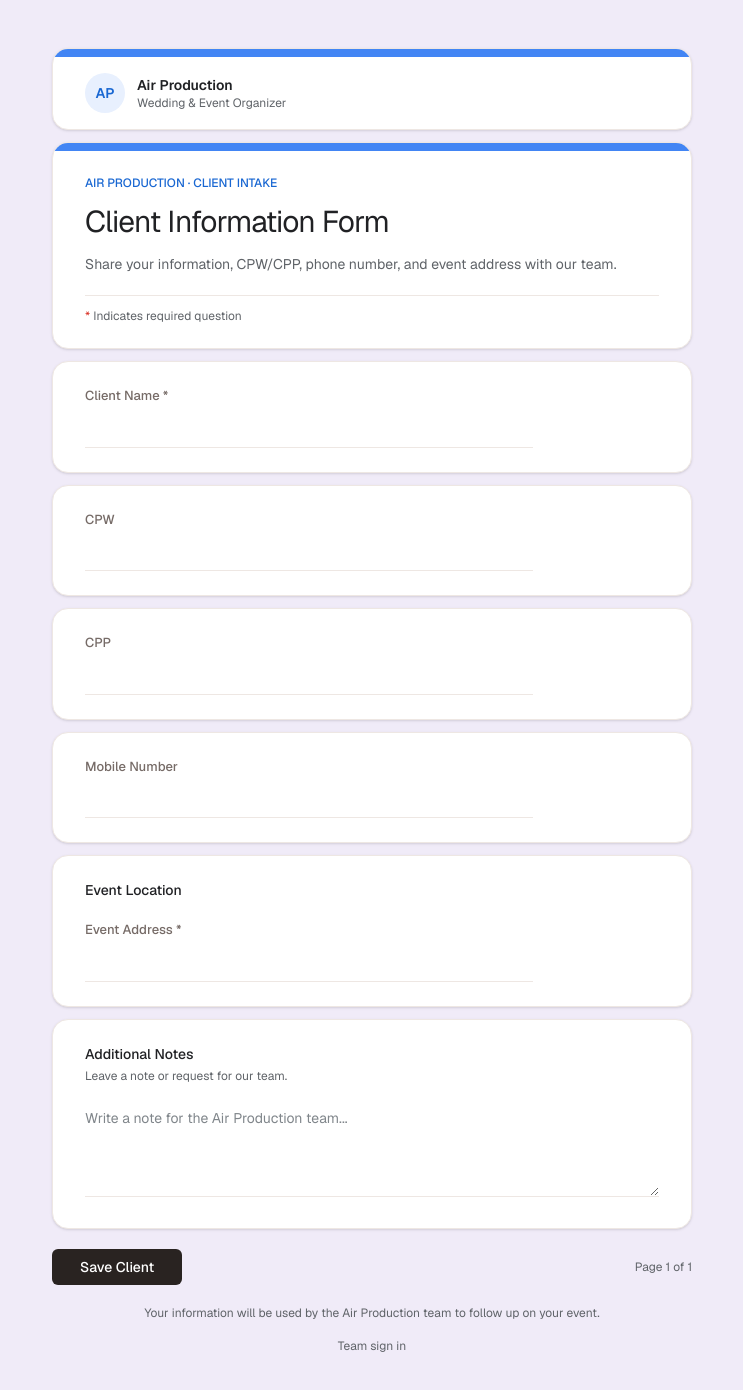
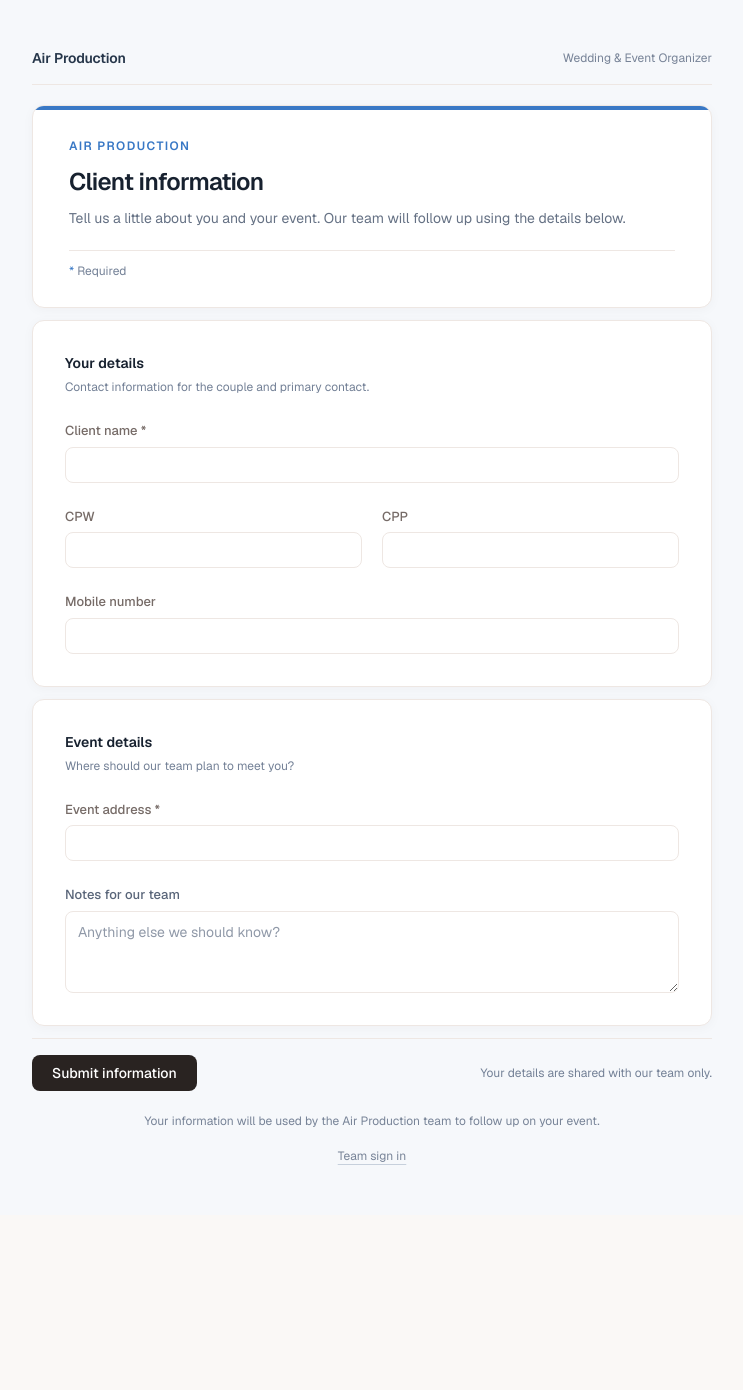
Before and after one commit to Reksa776/Project-Manager-AirProduction, a Next.js app: page /client-form in a window 1280 px wide. Shown: the top 1390 px of the page, without its empty margins (268-1011 px from the left). After the commit the page ends 1215 px from the top, so only its background shows below. Built offline with nearby package versions, Linux system fonts and the light colour scheme.

Commit message:
change theme from client

```diff
--- a/src/app/client-form/page.tsx
+++ b/src/app/client-form/page.tsx
@@ -1,7 +1,6 @@
 import Link from "next/link";
 
 import { ClientIntakeForm } from "@/components/clients/client-intake-form";
-import { Card } from "@/components/ui";
 import { submitPublicClientForm } from "@/app/actions/public-client-actions";
 
 export const metadata = {
@@ -13,24 +12,18 @@ export const dynamic = "force-dynamic";
 
 export default async function PublicClientFormPage() {
   return (
-    <main className="min-h-screen bg-[#f0ebf8] px-4 py-8 text-[#202124] sm:px-6 sm:py-12">
-      <div className="mx-auto max-w-[640px] space-y-3">
-        <Card className="overflow-hidden border border-[#dadce0] shadow-sm">
-          <div className="h-2 bg-[#4285f4]" />
-          <div className="flex items-center gap-3 px-6 py-4 sm:px-8">
-          <span className="flex h-10 w-10 items-center justify-center rounded-full bg-[#e8f0fe] text-sm font-semibold text-[#1967d2]">AP</span>
-          <div>
-            <p className="text-sm font-semibold text-[#202124]">Air Production</p>
-            <p className="text-xs text-[#5f6368]">Wedding &amp; Event Organizer</p>
+    <main className="min-h-screen bg-[#f6f8fb] px-4 py-8 text-[#17212f] sm:px-6 sm:py-12">
+      <div className="mx-auto max-w-[680px]">
+        <div className="mb-5 flex items-center justify-between border-b border-[#e5e9ef] pb-4">
+          <p className="text-sm font-semibold tracking-[-0.01em] text-[#26364a]">Air Production</p>
+          <p className="text-xs text-[#778397]">Wedding &amp; Event Organizer</p>
           </div>
-          </div>
-        </Card>
         <ClientIntakeForm createAction={submitPublicClientForm} />
-        <p className="px-3 text-center text-xs text-[#5f6368]">
+        <p className="mt-5 px-3 text-center text-xs leading-5 text-[#778397]">
           Your information will be used by the Air Production team to follow up on your event.
         </p>
-        <div className="text-center">
-          <Link href="/login" className="text-xs text-[#5f6368] hover:text-[#1967d2]">Team sign in</Link>
+        <div className="mt-3 text-center">
+          <Link href="/login" className="text-xs text-[#778397] underline decoration-[#c7d0dc] underline-offset-4 hover:text-[#3978c5]">Team sign in</Link>
         </div>
       </div>
     </main>
--- a/src/components/clients/client-intake-form.tsx
+++ b/src/components/clients/client-intake-form.tsx
@@ -30,79 +30,78 @@ export function ClientIntakeForm({
       return;
     }
     form.reset();
-    setMessage({ type: "success", text: "Client information saved." });
+    setMessage({ type: "success", text: "Thanks — your information has been sent. Our team will be in touch." });
     router.refresh();
   }
 
   return (
-    <div className="space-y-3">
-      <Card className="overflow-hidden border border-[#dadce0] shadow-sm">
-      <div className="h-2 bg-[#4285f4]" />
-      <div className="px-6 py-6 sm:px-8">
-        <p className="text-xs font-medium text-[#1967d2]">AIR PRODUCTION · CLIENT INTAKE</p>
-        <h1 className="mt-3 text-[30px] font-normal leading-tight tracking-tight text-[#202124]">Client Information Form</h1>
-        <p className="mt-3 text-sm leading-relaxed text-[#5f6368]">Share your information, CPW/CPP, phone number, and event address with our team.</p>
-        <p className="mt-5 border-t border-[#dadce0] pt-3 text-xs text-[#5f6368]"><span className="text-[#d93025]">*</span> Indicates required question</p>
-      </div>
+    <div>
+      <Card className="overflow-hidden rounded-xl border border-[#e1e5eb] shadow-[0_2px_8px_rgba(20,35,55,0.04)]">
+        <div className="h-1 bg-[#3978c5]" />
+        <div className="px-6 py-7 sm:px-9">
+          <p className="text-xs font-semibold uppercase tracking-[0.12em] text-[#3978c5]">Air Production</p>
+          <h1 className="mt-3 text-2xl font-semibold tracking-[-0.025em] text-[#17212f]">Client information</h1>
+          <p className="mt-2 max-w-xl text-sm leading-6 text-[#657184]">Tell us a little about you and your event. Our team will follow up using the details below.</p>
+          <p className="mt-5 border-t border-[#edf0f4] pt-3 text-xs text-[#738096]"><span className="text-[#3978c5]">*</span> Required</p>
+        </div>
       </Card>
-      <form onSubmit={handleSubmit} className="space-y-3">
+      <form onSubmit={handleSubmit} className="mt-3 space-y-3">
         <div className="absolute -left-[10000px] h-px w-px overflow-hidden" aria-hidden="true">
           <label htmlFor="client-website">Leave this field empty</label>
           <input id="client-website" name="website" tabIndex={-1} autoComplete="off" />
         </div>
-        <section className="space-y-3">
-          <Card className="border border-[#dadce0] p-6 shadow-sm sm:px-8">
-            <Input label="Client Name *" name="name" autoComplete="name" required maxLength={120} className="max-w-md rounded-none border-0 border-b border-[#dadce0] bg-transparent px-0 focus:border-b-2 focus:border-[#4285f4] focus:ring-0" />
-          </Card>
-          <Card className="border border-[#dadce0] p-6 shadow-sm sm:px-8">
-            <Input label="CPW" name="cpw" maxLength={120} className="max-w-md rounded-none border-0 border-b border-[#dadce0] bg-transparent px-0 focus:border-b-2 focus:border-[#4285f4] focus:ring-0" />
-          </Card>
-          <Card className="border border-[#dadce0] p-6 shadow-sm sm:px-8">
-            <Input label="CPP" name="cpp" maxLength={120} className="max-w-md rounded-none border-0 border-b border-[#dadce0] bg-transparent px-0 focus:border-b-2 focus:border-[#4285f4] focus:ring-0" />
-          </Card>
-          <Card className="border border-[#dadce0] p-6 shadow-sm sm:px-8">
-            <Input label="Mobile Number" name="phone" type="tel" autoComplete="tel" maxLength={120} className="max-w-md rounded-none border-0 border-b border-[#dadce0] bg-transparent px-0 focus:border-b-2 focus:border-[#4285f4] focus:ring-0" />
-          </Card>
-        </section>
+        <Card className="space-y-6 rounded-xl border border-[#e1e5eb] p-6 shadow-[0_2px_8px_rgba(20,35,55,0.04)] sm:p-8">
+          <div>
+            <h2 className="text-sm font-semibold text-[#17212f]">Your details</h2>
+            <p className="mt-1 text-xs leading-5 text-[#738096]">Contact information for the couple and primary contact.</p>
+          </div>
+          <Input label="Client name *" name="name" autoComplete="name" required maxLength={120} className="border-[#d9dfe8] focus:border-[#3978c5] focus:ring-[#3978c5]/10" />
+          <div className="grid gap-5 sm:grid-cols-2">
+            <Input label="CPW" name="cpw" maxLength={120} className="border-[#d9dfe8] focus:border-[#3978c5] focus:ring-[#3978c5]/10" />
+            <Input label="CPP" name="cpp" maxLength={120} className="border-[#d9dfe8] focus:border-[#3978c5] focus:ring-[#3978c5]/10" />
+          </div>
+          <Input label="Mobile number" name="phone" type="tel" autoComplete="tel" maxLength={120} className="border-[#d9dfe8] focus:border-[#3978c5] focus:ring-[#3978c5]/10" />
+        </Card>
 
-        <section className="space-y-3">
-          <Card className="border border-[#dadce0] p-6 shadow-sm sm:px-8">
-            <p className="mb-5 text-sm font-medium text-[#202124]">Event Location</p>
-            <Input label="Event Address *" name="address" autoComplete="street-address" required maxLength={500} className="max-w-md rounded-none border-0 border-b border-[#dadce0] bg-transparent px-0 focus:border-b-2 focus:border-[#4285f4] focus:ring-0" />
-          </Card>
-        </section>
-
-        <section>
-          <Card className="space-y-4 border border-[#dadce0] p-6 shadow-sm sm:px-8">
+        <Card className="space-y-6 rounded-xl border border-[#e1e5eb] p-6 shadow-[0_2px_8px_rgba(20,35,55,0.04)] sm:p-8">
           <div>
-            <h3 className="text-sm font-medium text-[#202124]">Additional Notes</h3>
-            <p className="mt-1 text-xs text-[#5f6368]">Leave a note or request for our team.</p>
+            <h2 className="text-sm font-semibold text-[#17212f]">Event details</h2>
+            <p className="mt-1 text-xs leading-5 text-[#738096]">Where should our team plan to meet you?</p>
           </div>
-          <textarea
-            name="notes"
-            rows={4}
-            placeholder="Write a note for the Air Production team..."
-            className="w-full resize-y border-0 border-b border-[#dadce0] bg-transparent px-0 py-2 text-sm text-[#202124] placeholder:text-[#80868b] focus:border-b-2 focus:border-[#4285f4] focus:outline-none"
-          />
-          </Card>
-        </section>
+          <Input label="Event address *" name="address" autoComplete="street-address" required maxLength={500} className="border-[#d9dfe8] focus:border-[#3978c5] focus:ring-[#3978c5]/10" />
+          <div className="flex flex-col gap-1.5">
+            <label htmlFor="client-notes" className="text-[13px] font-medium text-[#596579]">Notes for our team</label>
+            <textarea
+              id="client-notes"
+              name="notes"
+              rows={3}
+              maxLength={5000}
+              placeholder="Anything else we should know?"
+              className="w-full resize-y rounded-lg border border-[#d9dfe8] bg-white px-3 py-2.5 text-sm text-[#17212f] placeholder:text-[#9099a8] focus:border-[#3978c5] focus:outline-none focus:ring-2 focus:ring-[#3978c5]/10"
+            />
+          </div>
+        </Card>
 
         {message ? (
-          <p
+          <div
             role={message.type === "error" ? "alert" : "status"}
+            aria-live={message.type === "error" ? "assertive" : "polite"}
             className={message.type === "error"
-              ? "rounded-lg border border-[#f4c7c3] bg-white px-4 py-3 text-sm text-[#b3261e]"
-              : "rounded-lg border border-[#ceead6] bg-white px-4 py-3 text-sm text-[#137333]"}
+              ? "flex items-start gap-3 rounded-lg border border-[#f0d2cf] bg-white px-4 py-3.5 text-sm text-[#9c3b32]"
+              : "flex items-start gap-3 rounded-lg border border-[#cfe4d6] bg-[#f8fcf9] px-4 py-3.5 text-sm text-[#315d3e]"}
           >
-            {message.text}
-          </p>
+            <span className={message.type === "error" ? "mt-0.5 flex h-5 w-5 shrink-0 items-center justify-center rounded-full bg-[#fbefee] text-xs font-semibold" : "mt-0.5 flex h-5 w-5 shrink-0 items-center justify-center rounded-full bg-[#e6f3e9] text-xs font-semibold"} aria-hidden="true">
+              {message.type === "success" ? "✓" : "!"}
+            </span>
+            <span className="leading-5">{message.text}</span>
+          </div>
         ) : null}
 
-        <div className="flex items-center justify-between py-2">
-          <Button type="submit" disabled={busy} className="rounded-md bg-[#1a73e8] px-7 text-white hover:bg-[#1765cc]">
-            {busy ? "Saving..." : "Save Client"}
+        <div className="flex items-center justify-between border-t border-[#e8ecf1] pt-4">
+          <Button type="submit" disabled={busy} className="rounded-lg bg-[#3978c5] px-5 text-white hover:bg-[#2f68ad]">
+            {busy ? "Sending..." : "Submit information"}
           </Button>
-          <span className="text-xs text-[#5f6368]">Page 1 of 1</span>
+          <span className="text-xs text-[#738096]">Your details are shared with our team only.</span>
         </div>
       </form>
     </div>
```
